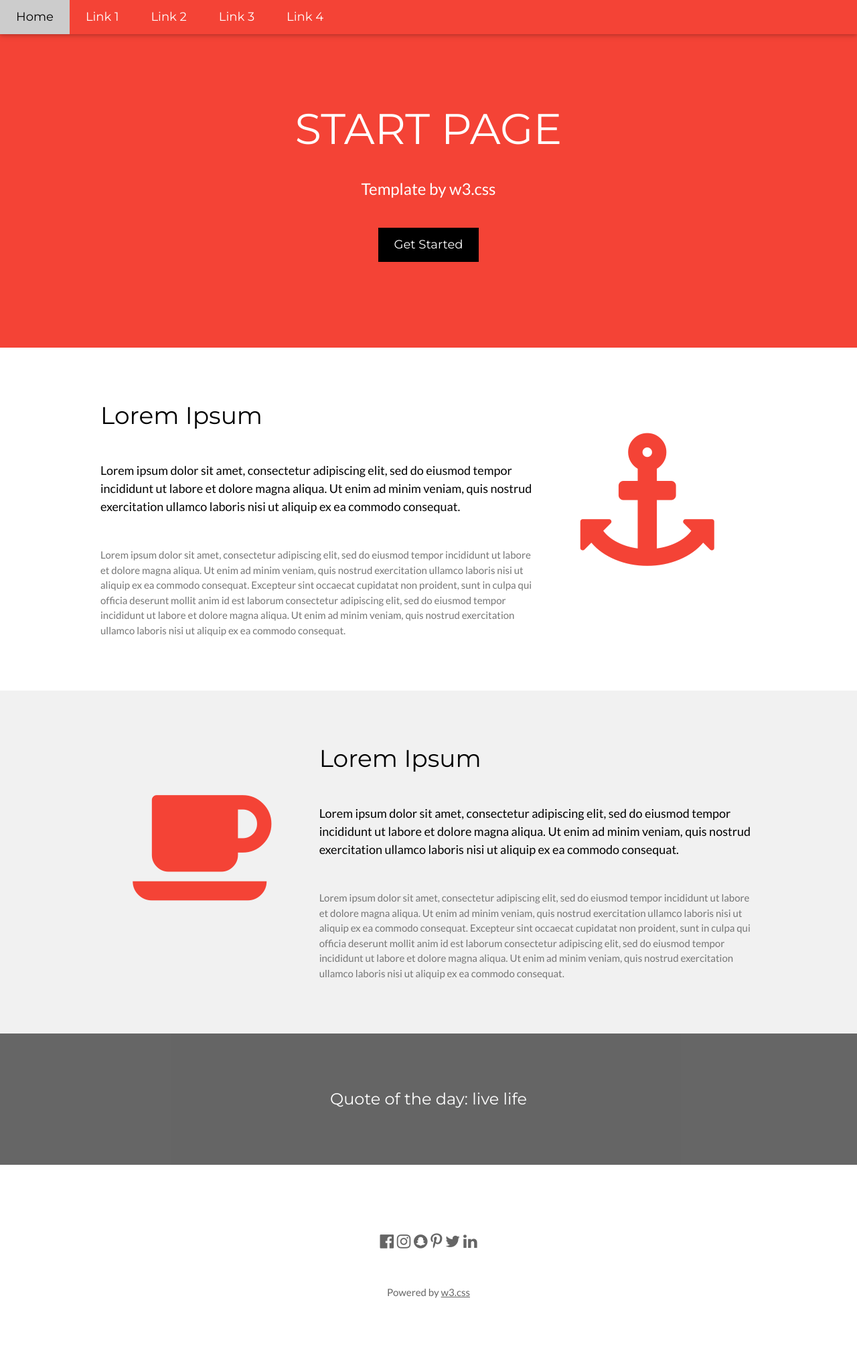
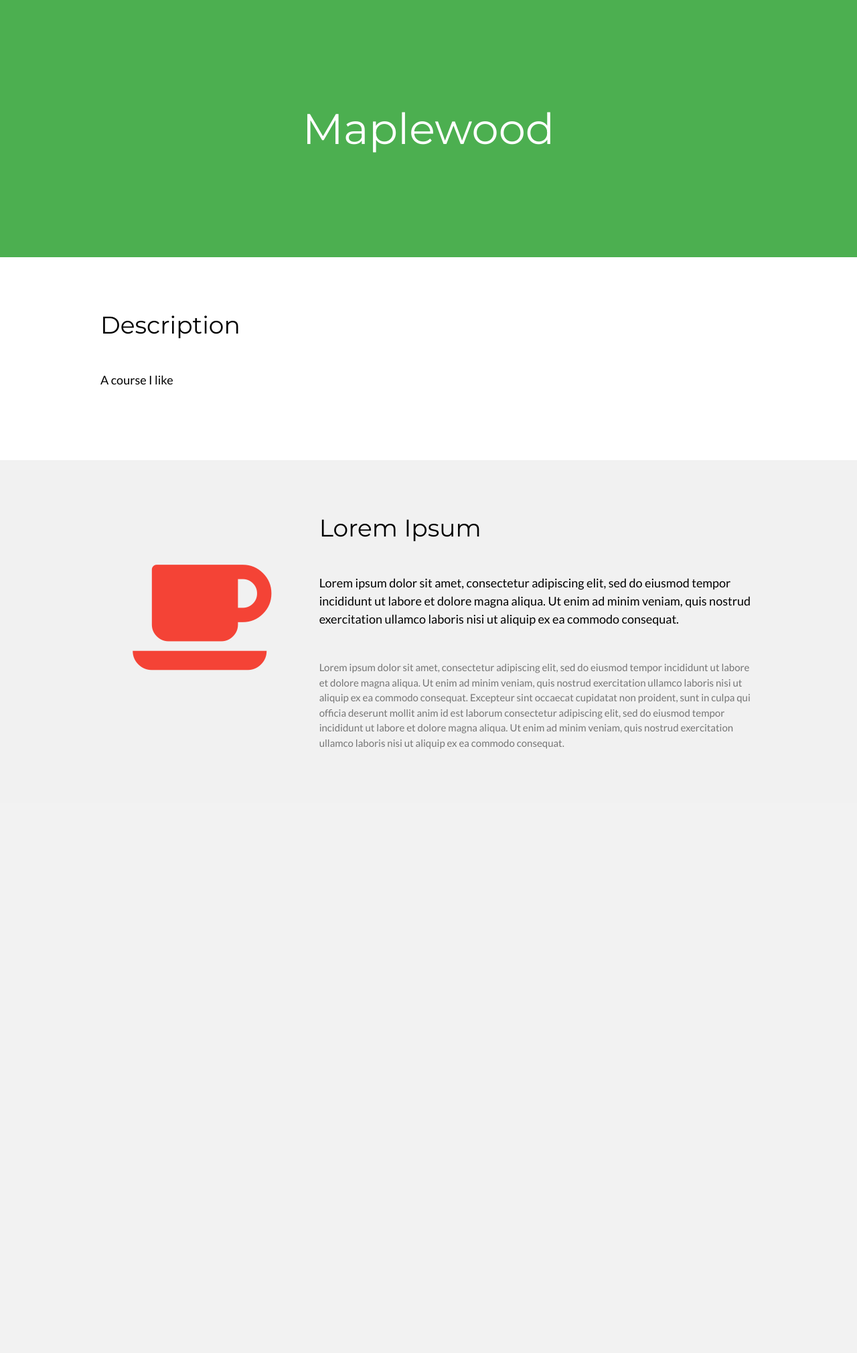
Before and after one commit to Wyatt5454/django-golf-blog, a Django app: page /rounds/course/Maplewood/ in a window 1280 px wide. Shown: the whole page at 67% size. After the commit the page ends 1118 px from the top, so only its background shows below. Run offline with Django 4.2, Linux system fonts and the light colour scheme; data comes from the database, SQL or seed files in the repository.

Commit message:
added course data to template

```diff
--- a/rounds/templates/rounds/course.html
+++ b/rounds/templates/rounds/course.html
@@ -16,47 +16,17 @@ body,h1,h2,h3,h4,h5,h6 {font-family: "Lato", sans-serif}
 </head>
 <body>
 
-<!-- Navbar -->
-<div class="w3-top">
-  <div class="w3-bar w3-red w3-card w3-left-align w3-large">
-    <a class="w3-bar-item w3-button w3-hide-medium w3-hide-large w3-right w3-padding-large w3-hover-white w3-large w3-red" href="javascript:void(0);" onclick="myFunction()" title="Toggle Navigation Menu"><i class="fa fa-bars"></i></a>
-    <a href="#" class="w3-bar-item w3-button w3-padding-large w3-white">Home</a>
-    <a href="#" class="w3-bar-item w3-button w3-hide-small w3-padding-large w3-hover-white">Link 1</a>
-    <a href="#" class="w3-bar-item w3-button w3-hide-small w3-padding-large w3-hover-white">Link 2</a>
-    <a href="#" class="w3-bar-item w3-button w3-hide-small w3-padding-large w3-hover-white">Link 3</a>
-    <a href="#" class="w3-bar-item w3-button w3-hide-small w3-padding-large w3-hover-white">Link 4</a>
-  </div>
-
-  <!-- Navbar on small screens -->
-  <div id="navDemo" class="w3-bar-block w3-white w3-hide w3-hide-large w3-hide-medium w3-large">
-    <a href="#" class="w3-bar-item w3-button w3-padding-large">Link 1</a>
-    <a href="#" class="w3-bar-item w3-button w3-padding-large">Link 2</a>
-    <a href="#" class="w3-bar-item w3-button w3-padding-large">Link 3</a>
-    <a href="#" class="w3-bar-item w3-button w3-padding-large">Link 4</a>
-  </div>
-</div>
-
 <!-- Header -->
-<header class="w3-container w3-red w3-center" style="padding:128px 16px">
-  <h1 class="w3-margin w3-jumbo">START PAGE</h1>
-  <p class="w3-xlarge">Template by w3.css</p>
-  <button class="w3-button w3-black w3-padding-large w3-large w3-margin-top">Get Started</button>
+<header class="w3-container w3-green w3-center" style="padding:128px 16px">
+  <h1 class="w3-margin w3-jumbo">{{course.name}}</h1>
 </header>
 
 <!-- First Grid -->
 <div class="w3-row-padding w3-padding-64 w3-container">
   <div class="w3-content">
     <div class="w3-twothird">
-      <h1>Lorem Ipsum</h1>
-      <h5 class="w3-padding-32">Lorem ipsum dolor sit amet, consectetur adipiscing elit, sed do eiusmod tempor incididunt ut labore et dolore magna aliqua. Ut enim ad minim veniam, quis nostrud exercitation ullamco laboris nisi ut aliquip ex ea commodo consequat.</h5>
-
-      <p class="w3-text-grey">Lorem ipsum dolor sit amet, consectetur adipiscing elit, sed do eiusmod tempor incididunt ut labore et dolore magna aliqua. Ut enim ad minim veniam, quis nostrud exercitation ullamco laboris nisi ut aliquip ex ea commodo consequat. Excepteur sint
-        occaecat cupidatat non proident, sunt in culpa qui officia deserunt mollit anim id est laborum consectetur adipiscing elit, sed do eiusmod tempor incididunt ut labore et dolore magna aliqua. Ut enim ad minim veniam, quis nostrud exercitation ullamco
-        laboris nisi ut aliquip ex ea commodo consequat.</p>
-    </div>
-
-    <div class="w3-third w3-center">
-      <i class="fa fa-anchor w3-padding-64 w3-text-red"></i>
+      <h1>Description</h1>
+      <h5 class="w3-padding-32">{{course.description}}</h5>
     </div>
   </div>
 </div>
@@ -67,6 +37,7 @@ body,h1,h2,h3,h4,h5,h6 {font-family: "Lato", sans-serif}
     <div class="w3-third w3-center">
       <i class="fa fa-coffee w3-padding-64 w3-text-red w3-margin-right"></i>
     </div>
+
 
     <div class="w3-twothird">
       <h1>Lorem Ipsum</h1>
@@ -79,34 +50,6 @@ body,h1,h2,h3,h4,h5,h6 {font-family: "Lato", sans-serif}
   </div>
 </div>
 
-<div class="w3-container w3-black w3-center w3-opacity w3-padding-64">
-    <h1 class="w3-margin w3-xlarge">Quote of the day: live life</h1>
-</div>
-
-<!-- Footer -->
-<footer class="w3-container w3-padding-64 w3-center w3-opacity">
-  <div class="w3-xlarge w3-padding-32">
-    <i class="fa fa-facebook-official w3-hover-opacity"></i>
-    <i class="fa fa-instagram w3-hover-opacity"></i>
-    <i class="fa fa-snapchat w3-hover-opacity"></i>
-    <i class="fa fa-pinterest-p w3-hover-opacity"></i>
-    <i class="fa fa-twitter w3-hover-opacity"></i>
-    <i class="fa fa-linkedin w3-hover-opacity"></i>
- </div>
- <p>Powered by <a href="https://www.w3schools.com/w3css/default.asp" target="_blank">w3.css</a></p>
-</footer>
-
-<script>
-// Used to toggle the menu on small screens when clicking on the menu button
-function myFunction() {
-  var x = document.getElementById("navDemo");
-  if (x.className.indexOf("w3-show") == -1) {
-    x.className += " w3-show";
-  } else {
-    x.className = x.className.replace(" w3-show", "");
-  }
-}
-</script>
 
 </body>
 </html>
--- a/rounds/views.py
+++ b/rounds/views.py
@@ -4,7 +4,7 @@ from django.shortcuts import get_object_or_404, render
 from django.urls import reverse
 from django.views import generic
 from django.utils import timezone
-from .models import Round, Course
+from .models import Round, Course, HoleDisplay
 
 # Create your views here.
 class IndexView(generic.ListView):
@@ -32,3 +32,11 @@ class CourseView(generic.DetailView):
     model = Course
     template_name = "rounds/course.html"
     context_object_name = "course"
+
+    def get_context_data(self, **kwargs: Any) -> Dict[str, Any]:
+        """
+        Override to add courses to the context dictionary
+        """
+        context = super(CourseView, self).get_context_data(**kwargs)
+        context['holes'] = HoleDisplay.objects.filter(course=context['course']).order_by("-number")
+        return context
```
